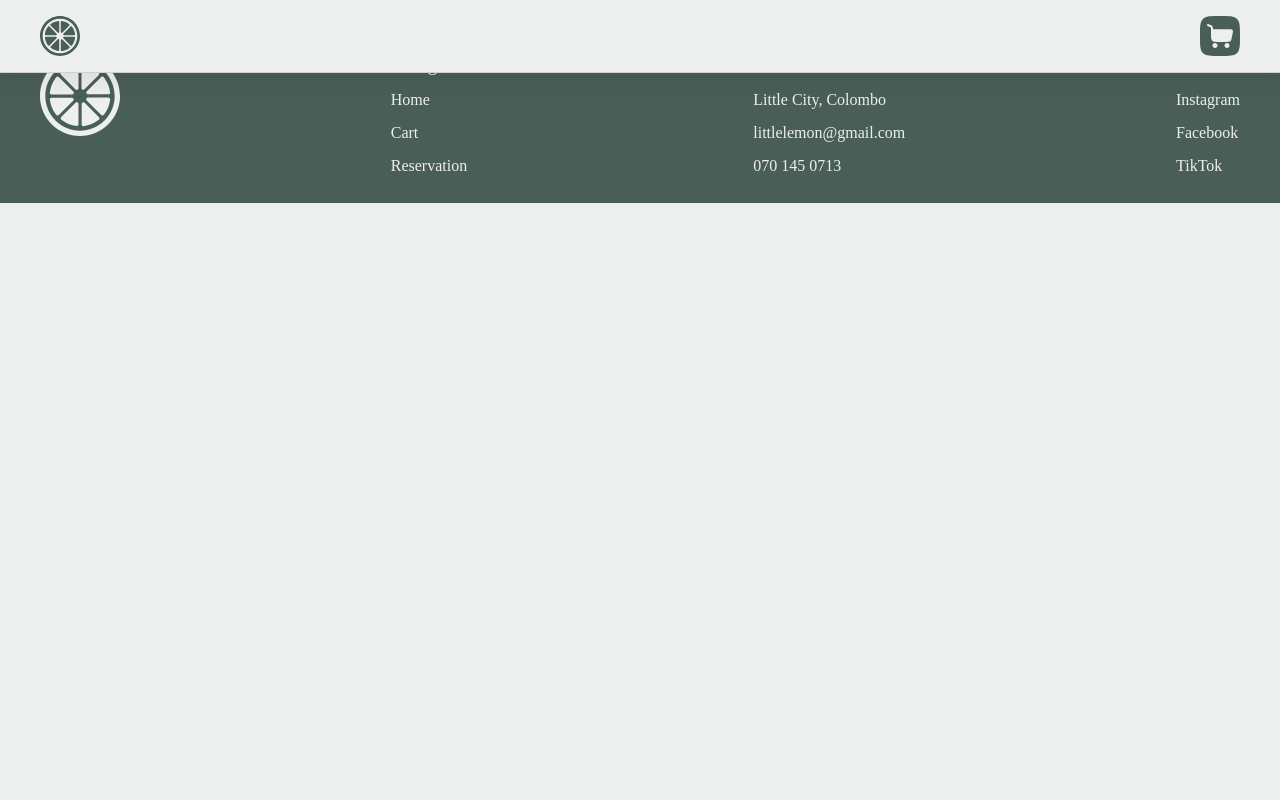
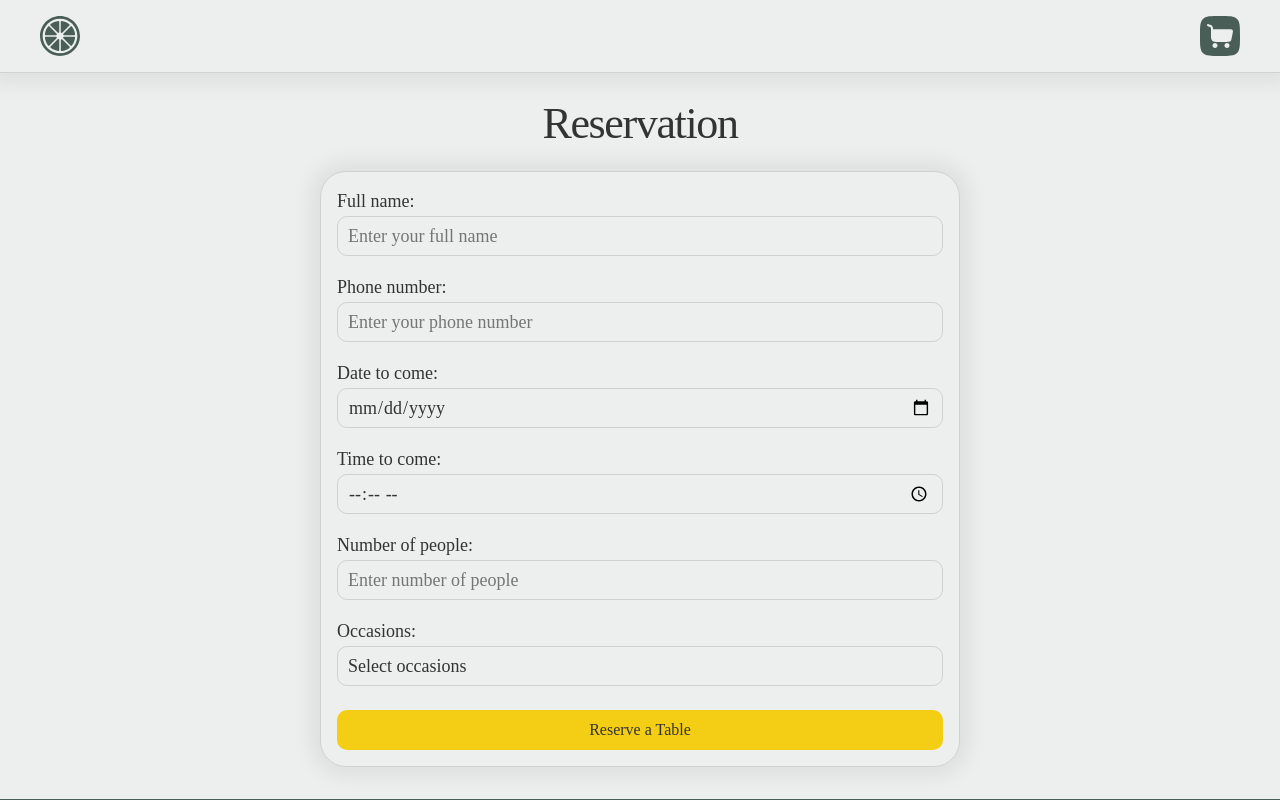
Before and after one commit to ilhamifham/the-lucky-lemon, a React (Vite) app: page /reservation in a window 1280 px wide. Shown: the top 800 px of the page. Built offline with nearby package versions, Linux system fonts and the light colour scheme; a web font is replaced by a local one.

Commit message:
Added reservation form

```diff
--- a/src/components/cart/Cart.css
+++ b/src/components/cart/Cart.css
@@ -1,5 +1,4 @@
 .section__cart {
-    background-color: var(--highlight-1);
     padding: 6.6875rem 1rem 2rem;
 }
 
--- a/src/components/cart/Cart.jsx
+++ b/src/components/cart/Cart.jsx
@@ -7,9 +7,7 @@ function Cart() {
     const { cartItems, cartItemsPrice, cartItemsCount } = useCartContext();
 
     return (
-        <section className="section__cart">
-            <div>
-                <h2>Cart</h2>
+        <>
             {cartItems.length !== 0 ? (
                 <div>
                     <ul>
@@ -32,8 +30,7 @@ function Cart() {
             ) : (
                 <EmptyCart />
             )}
-            </div>
-        </section>
+        </>
     );
 }
 
--- /dev/null
+++ b/src/components/reservation/Reservation.css
@@ -0,0 +1,54 @@
+.section__reservation {
+    padding: 6.6875rem 1rem 2rem;
+}
+
+.section__reservation>div {
+    margin-top: -0.3125rem;
+}
+
+.section__reservation h2 {
+    text-align: center;
+}
+
+.section__reservation form {
+    border: var(--border);
+    border-radius: var(--radius-out);
+    box-shadow: var(--shadow);
+    padding: 1rem;
+    max-width: 40rem;
+    margin: 1.5625rem auto 0;
+}
+
+.section__reservation form button {
+    width: 100%;
+    border-radius: var(--radius-in);
+    margin-top: 6px;
+}
+
+.section__reservation form label,
+.section__reservation form input,
+.section__reservation form select {
+    display: block;
+    width: 100%;
+    font-size: 1.125rem;
+}
+
+.section__reservation form label {
+    font-family: var(--karla-md);
+    margin-bottom: 1px;
+}
+
+.section__reservation form input,
+.section__reservation form select {
+    padding: 5.5px 10px;
+    border: var(--border);
+    border-radius: var(--radius-in);
+    margin-bottom: 18px;
+    height: 2.5rem;
+}
+
+@media screen and (min-width: 48rem) {
+    .section__reservation {
+        padding: 6.6875rem 2rem 2rem;
+    }
+}
--- /dev/null
+++ b/src/components/reservation/Reservation.jsx
@@ -0,0 +1,35 @@
+import "./Reservation.css";
+
+function Reservation() {
+    return (
+        <form>
+            <label htmlFor="name">Full name:</label>
+            <input type="text" name="name" id="name" placeholder="Enter your full name" />
+            <label htmlFor="phone">Phone number:</label>
+            <input type="tel" name="phone" id="phone" placeholder="Enter your phone number" />
+            <div>
+                <div>
+                    <label htmlFor="date">Date to come:</label>
+                    <input type="date" name="date" id="date" />
+                </div>
+                <div>
+                    <label htmlFor="time">Time to come:</label>
+                    <input type="time" name="time" id="time" />
+                </div>
+            </div>
+            <label htmlFor="people">Number of people:</label>
+            <input type="number" name="people" id="people" placeholder="Enter number of people" />
+            <label htmlFor="occasions">Occasions:</label>
+            <select name="occasions" id="occasions">
+                <option value="" selected>Select occasions</option>
+                <option value="">Celebrations</option>
+                <option value="">Social Gatherings</option>
+                <option value="">Business</option>
+                <option value="">Routine</option>
+            </select>
+            <button className="button__ui">Reserve a Table</button>
+        </form>
+    )
+}
+
+export default Reservation;
--- a/src/pages/CartPage.jsx
+++ b/src/pages/CartPage.jsx
@@ -2,9 +2,12 @@ import Cart from "../components/cart/Cart.jsx";
 
 function CartPage() {
     return (
-        <>
-            <Cart />
-        </>
+        <section className="section__cart">
+            <div>
+                <h2>Cart</h2>
+                <Cart />
+            </div>
+        </section>
     )
 }
 
--- a/src/pages/ReservationPage.jsx
+++ b/src/pages/ReservationPage.jsx
@@ -1,8 +1,13 @@
+import Reservation from "../components/reservation/Reservation.jsx";
+
 function ReservationPage() {
     return (
-        <div>
-            Reservation page
-        </div>
+        <section className="section__reservation">
+            <div>
+                <h2>Reservation</h2>
+                <Reservation />
+            </div>
+        </section>
     )
 }
 
```
Lines whose indentation alone changed are shown as unchanged.
